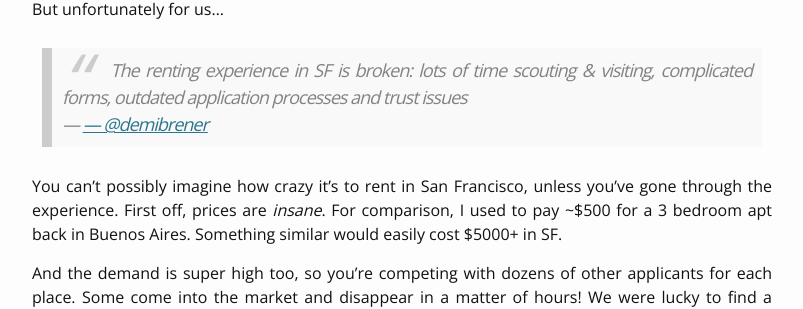
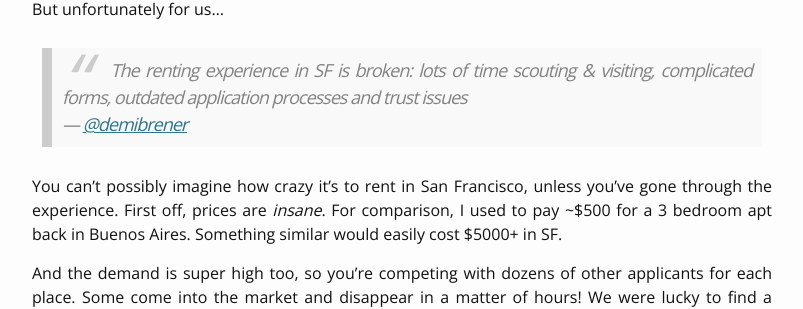
Before and after one commit to tobyornottobe/maraoz.github.io, a Jekyll site: the page built from _posts/2015-9-21-adventures-of-a-foreigner-in-silicon-valley-part-2.md, in a window 1280 px wide and 900 px high, scrolled down 1027 px. Shown: the part 148-457 px from the top of the window, without its empty margins (238-1041 px from the left). Built offline with Jekyll 4.4.1, drawn with Linux system fonts in a browser that asks for light colours; comment, search, counter and statistics services are not loaded.

Commit message:
minor change

```diff
--- a/_posts/2015-9-21-adventures-of-a-foreigner-in-silicon-valley-part-2.md
+++ b/_posts/2015-9-21-adventures-of-a-foreigner-in-silicon-valley-part-2.md
@@ -14,7 +14,7 @@ One of the biggest problems we had to deal with this weeks was finding a place i
 
 <blockquote cite="https://twitter.com/demibrener/status/645397995534487553">
 <p>The renting experience in SF is broken: lots of time scouting & visiting, complicated forms, outdated application processes and trust issues</p>
-<footer>— <a href="https://twitter.com/demibrener/status/645397995534487553"> — @demibrener</a></footer>
+<footer>— <a href="https://twitter.com/demibrener/status/645397995534487553">@demibrener</a></footer>
 </blockquote>
 
 You can’t possibly imagine how crazy it’s to rent in San Francisco, unless you’ve gone through the experience. First off, prices are *insane*. For comparison, I used to pay ~$500 for a 3 bedroom apt back in Buenos Aires. Something similar would easily cost $5000+ in SF.
```
